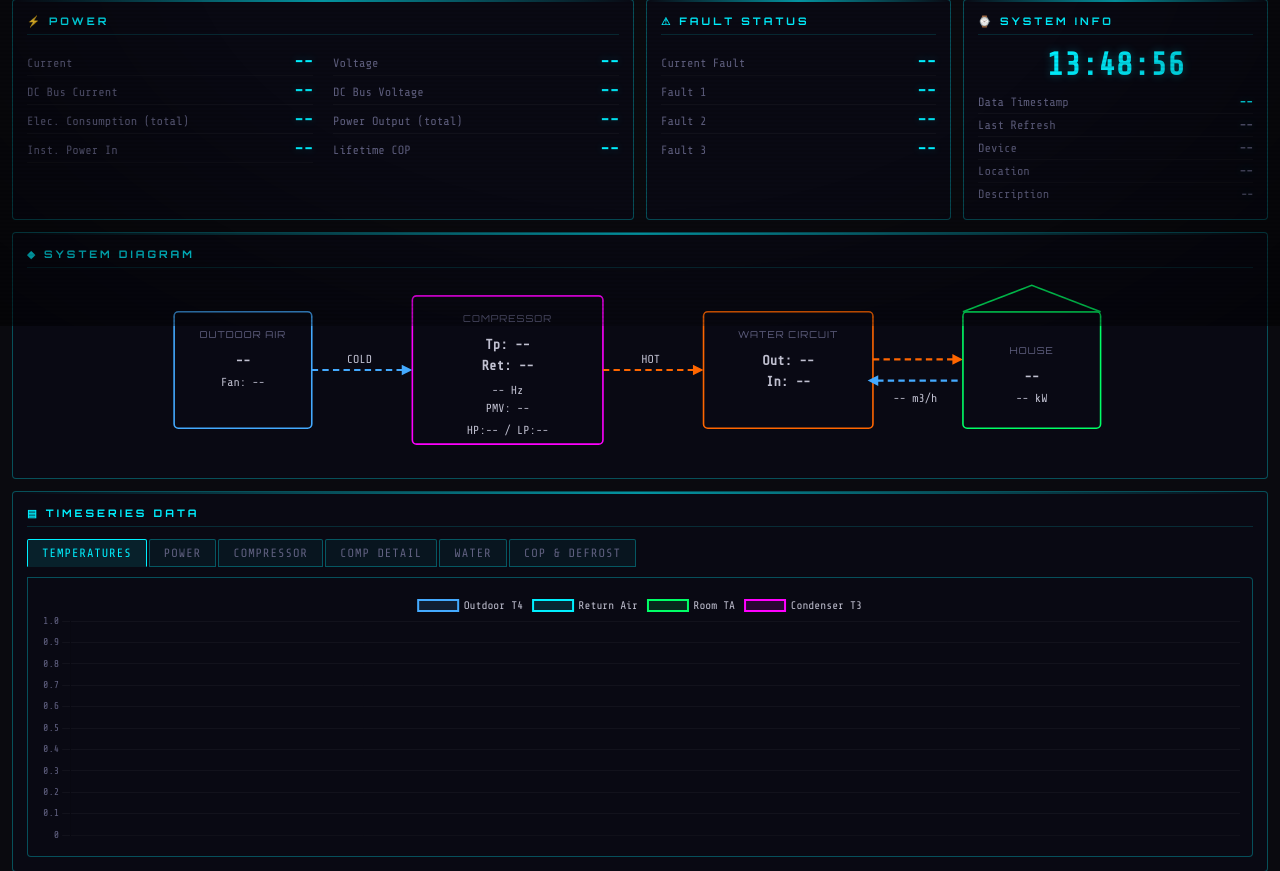
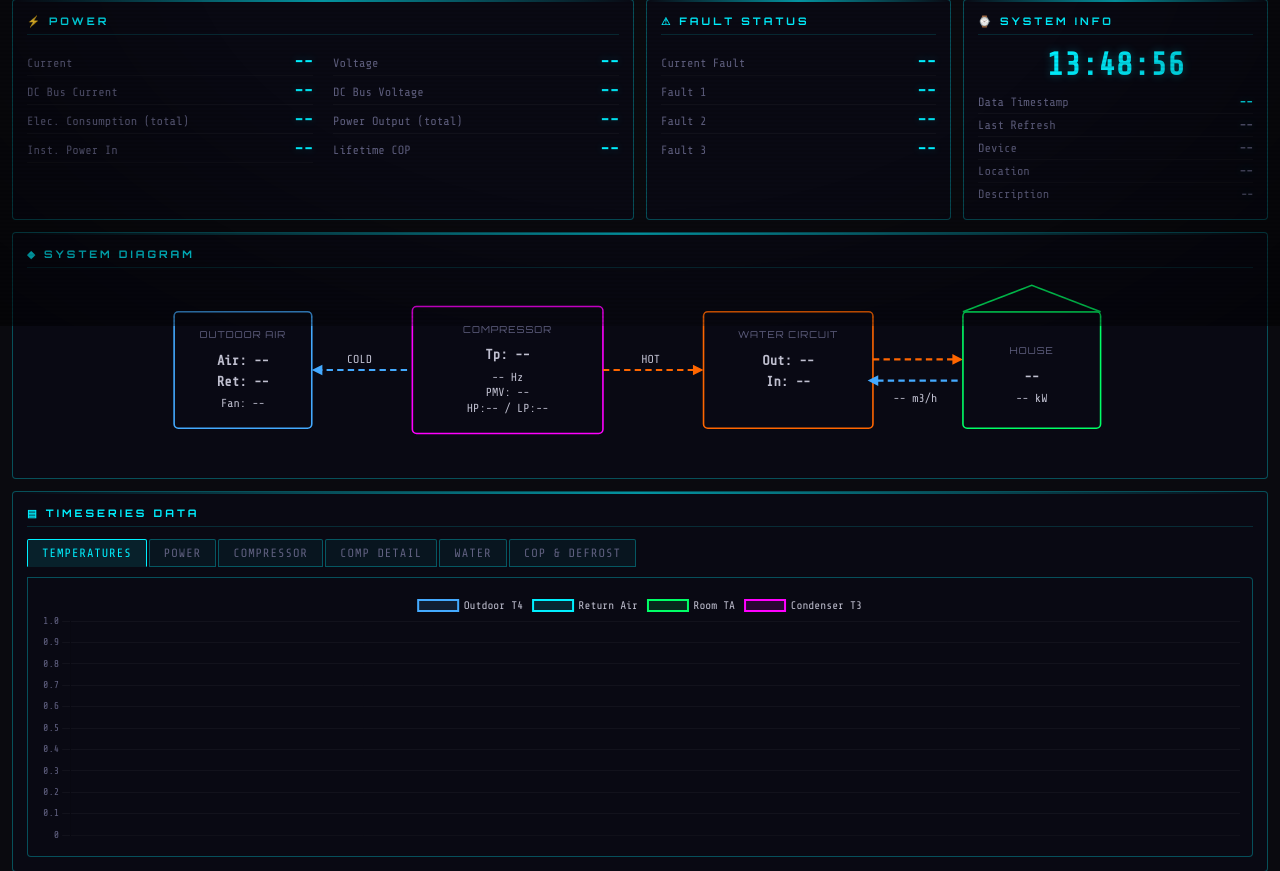
Before and after one commit to anderskvist/KaisaiModbus, a Flask app: page / in a window 1280 px wide. Shown: the part 474-1345 px from the top of the page. Run offline with Flask 3, Linux system fonts and the light colour scheme; data that the repository does not hold is empty.

Commit message:
Updating a bit in system diagram

```diff
--- a/templates/dashboard.html
+++ b/templates/dashboard.html
@@ -758,24 +758,24 @@ header .subtitle {
       <!-- Outdoor Air -->
       <rect x="10" y="30" width="130" height="110" class="component-box" stroke="#44aaff"/>
       <text x="75" y="55" text-anchor="middle" class="comp-label" fill="#44aaff">OUTDOOR AIR</text>
-      <text x="75" y="80" text-anchor="middle" class="temp-label" fill="#44aaff" id="diag-t4">--</text>
-      <text x="75" y="100" text-anchor="middle" font-size="9" fill="#606080" id="diag-fan">Fan: --</text>
+      <text x="75" y="80" text-anchor="middle" class="temp-label" fill="#44aaff" id="diag-t4">Air: --</text>
+      <text x="75" y="100" text-anchor="middle" class="temp-label" fill="#44aaff" id="diag-return">Ret: --</text>
+      <text x="75" y="120" text-anchor="middle" font-size="9" fill="#606080" id="diag-fan">Fan: --</text>
 
       <!-- Arrow: Outdoor -> Compressor (cold side) -->
-      <line x1="140" y1="85" x2="230" y2="85" stroke="#44aaff" stroke-width="2" stroke-dasharray="6,4">
+      <line x1="230" y1="85" x2="140" y2="85" stroke="#44aaff" stroke-width="2" stroke-dasharray="6,4">
         <animate attributeName="stroke-dashoffset" from="20" to="0" dur="1s" repeatCount="indefinite"/>
       </line>
-      <polygon points="225,80 235,85 225,90" fill="#44aaff"/>
+      <polygon points="150,80 140,85 150,90" fill="#44aaff"/>
       <text x="185" y="78" text-anchor="middle" font-size="9" fill="#44aaff">COLD</text>
 
       <!-- Compressor -->
-      <rect x="235" y="15" width="180" height="140" class="component-box" stroke="var(--magenta)"/>
-      <text x="325" y="40" text-anchor="middle" class="comp-label" fill="var(--magenta)">COMPRESSOR</text>
-      <text x="325" y="65" text-anchor="middle" class="temp-label" fill="var(--orange)" id="diag-discharge">Tp: --</text>
-      <text x="325" y="85" text-anchor="middle" class="temp-label" fill="#44aaff" id="diag-return">Ret: --</text>
-      <text x="325" y="108" text-anchor="middle" font-size="10" fill="var(--cyan)" id="diag-freq">-- Hz</text>
-      <text x="325" y="125" text-anchor="middle" font-size="9" fill="#606080" id="diag-pmv">PMV: --</text>
-      <text x="325" y="145" text-anchor="middle" font-size="9" fill="#606080" id="diag-pressure">HP:-- / LP:--</text>
+      <rect x="235" y="25" width="180" height="120" class="component-box" stroke="var(--magenta)"/>
+      <text x="325" y="50" text-anchor="middle" class="comp-label" fill="var(--magenta)">COMPRESSOR</text>
+      <text x="325" y="75" text-anchor="middle" class="temp-label" fill="var(--orange)" id="diag-discharge">Tp: --</text>
+      <text x="325" y="95" text-anchor="middle" font-size="10" fill="var(--cyan)" id="diag-freq">-- Hz</text>
+      <text x="325" y="110" text-anchor="middle" font-size="9" fill="#606080" id="diag-pmv">PMV: --</text>
+      <text x="325" y="125" text-anchor="middle" font-size="9" fill="#606080" id="diag-pressure">HP:-- / LP:--</text>
       <!-- Defrost overlay text -->
       <text x="325" y="12" text-anchor="middle" font-size="10" fill="#88ddff" id="diag-defrost" style="display:none" font-weight="bold">DEFROST</text>
 
@@ -1069,7 +1069,7 @@ function updateDashboard(d) {
 
   // Diagram
   const diagSet = (id, val) => { const e = document.getElementById(id); if (e) e.textContent = val; };
-  diagSet('diag-t4', sf(d.t4_ambient_temp_c, 1) + '\u00B0C');
+  diagSet('diag-t4', 'Air: ' + sf(d.t4_ambient_temp_c, 1) + '\u00B0C');
   diagSet('diag-fan', 'Fan: ' + sf(d.fan_speed_rpm) + ' rpm');
   diagSet('diag-discharge', 'Tp: ' + sf(d.discharge_temp_c, 1) + '\u00B0C');
   diagSet('diag-return', 'Ret: ' + sf(d.return_air_temp_c, 1) + '\u00B0C');
```
